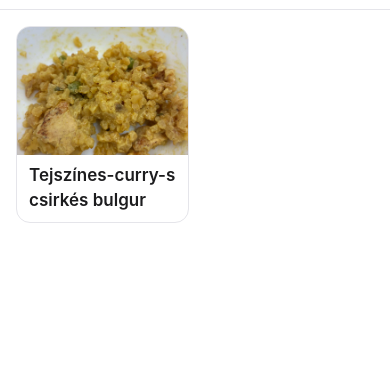
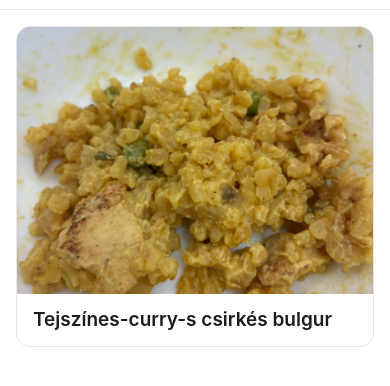
Before and after one commit to Shenkeeee/MaFozok, a plain HTML site: page index.html in a window 390 px wide. Shown: the part 58-444 px from the top of the page. Drawn offline with Linux system fonts and the light colour scheme.

Commit message:
Full-width recipe cards on phone
Co-Authored-By: Claude Opus 5.5 <noreply@anthropic.com>

```diff
--- a/index.html
+++ b/index.html
@@ -24,10 +24,10 @@
   body.detail #back { display: flex; }
   main { max-width: 640px; margin: 0 auto; padding: 16px 16px calc(env(safe-area-inset-bottom) + 32px); }
 
-  .list { list-style: none; padding: 0; margin: 0; display: grid; grid-template-columns: repeat(auto-fill, minmax(150px, 1fr)); gap: 12px; }
+  .list { list-style: none; padding: 0; margin: 0; display: grid; grid-template-columns: repeat(auto-fill, minmax(min(100%, 280px), 1fr)); gap: 16px; }
   .list a { display: block; background: var(--bg); border: 1px solid var(--line); border-radius: 14px; overflow: hidden;
     color: inherit; text-decoration: none; }
-  .list span { display: block; padding: 8px 12px; font-weight: 600; }
+  .list span { display: block; padding: 12px 16px; font-size: 19px; font-weight: 600; }
   .list img, .list .noimg { aspect-ratio: 4 / 3; }
 
   img { display: block; width: 100%; object-fit: cover; }
```
